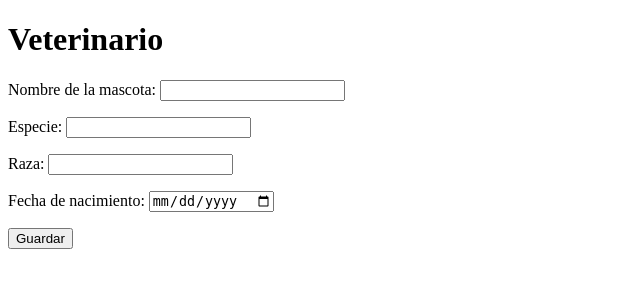
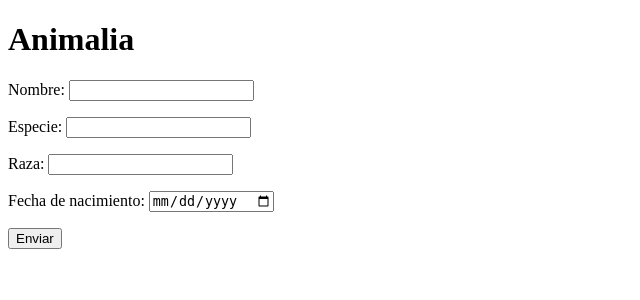
Before and after one commit to yesu95/veterinario, a Django app: a page that uses web/templates/index.html in a window 1280 px wide. Shown: the top 300 px of the page, without its empty margins (0-640 px from the left). Run offline with Django 5.2, Linux system fonts and the light colour scheme; the visitor is signed in with stand-in values (Sample User, id 1).

Commit message:
Actualizacion permisos admin

```diff
--- a/veterinario_core/urls.py
+++ b/veterinario_core/urls.py
@@ -12,7 +12,7 @@ urlpatterns = [
     path("admin/", admin.site.urls),
     path("mascotas/", views.view_pets, name="mascotas"),
     path("mascotas/<int:id_pet>/", views.view_detail, name="detalle"),
-    path("mascotas/añadir/", views.view_create_pet, name="crear_mascota"),
+    path("mascotas/añadir/", views.view_create_pet, name="añadir mascota"),
     # path("mascotas/<int:id_pet>/editar/", views.view_edit_pet, name="editar"),
     # path("mascotas/<int:id_pet>/borrar/", views.view_del_pet, name="borrar"),
 ]
--- a/web/forms.py
+++ b/web/forms.py
@@ -9,7 +9,7 @@ class Petform(forms.ModelForm):
 
         # Para que en los formularios HTML se vean en español
         labels = {
-            "name": "Nombre de la mascota",
+            "name": "Nombre",
             "species": "Especie",
             "breed": "Raza",
             "birth_date": "Fecha de nacimiento",
--- a/web/templates/formulario.html
+++ b/web/templates/formulario.html
@@ -3,6 +3,6 @@
 <form method="POST">
     {% csrf_token %} <!-- ESCUDO ANTI-HACKERS OBLIGATORIO -->
     {{ form.as_p }} <!-- Imprimir todos los inputs en forma de Párrafos -->
-    <button type="submit">Guardar</button>
+    <button type="submit">Enviar</button>
 </form>
 {% endblock %}
--- a/web/templates/index.html
+++ b/web/templates/index.html
@@ -2,8 +2,7 @@
 <html>
 
 <body>
-    <h1>Veterinario</h1>
-    <!-- AQUÍ INYECTAMOS UN AGUJERO NEGRO QUE RELLENARÁN OTROS ARCHIVOS HTML -->
+    <h1>Animalia</h1>
     {% block content %}{% endblock %}
 </body>
 
--- a/web/views.py
+++ b/web/views.py
@@ -7,7 +7,7 @@ from .forms import Petform
 
 """ Vistas de MASCOTAS (PETS)"""
 
-# READ MÚLTIPLE
+# READ MÚLTIPLE PETS
 @login_required
 def view_pets(request):
     if request.user.is_staff:
@@ -16,17 +16,21 @@ def view_pets(request):
         all_pets = Pet.objects.filter(user=request.user)
     return render(request, 'mascotas.html', {'mascotas': all_pets})
 
-# READ INDIVIDUAL
+# READ INDIVIDUAL PET
 @login_required
 def view_detail(request, id_pet):
     pet_select = get_object_or_404(Pet, id=id_pet)
     return render(request, "detalle_mascota.html", {"mascota": pet_select})
 
 
-# CREATE
+# CREATE PET
+""" Si NO es staff, me devuelve a mascotas, SI ES me pinta /añadir """
 @login_required
 def view_create_pet(request):
-    if request.user.is_staff and request.method == "POST":
+    if not request.user.is_staff:
+        return redirect("mascotas")
+
+    if request.method == "POST":
         form = Petform(request.POST)
         if form.is_valid():
             pet = form.save(commit=False)
@@ -39,10 +43,14 @@ def view_create_pet(request):
     return render(request, "formulario.html", {"form": form})
 
 
-# UPDATE
+# UPDATE PET
 @login_required
 def view_edit_pet(request, id_pet):
     old_pet = get_object_or_404(Pet, id=id_pet)
+
+    if not request.user.is_staff:
+        return redirect("mascotas")
+
     if request.user.is_staff and request.method == "POST":
         # Metemos los datos nuevos (POST), pero avisando de que sobreescriban a (instance=old_pet)
         form = Petform(request.POST, instance=old_pet)
@@ -54,9 +62,12 @@ def view_edit_pet(request, id_pet):
     return render(request, "formulario.html", {"form": form})
 
 
-# DELETE
+# DELETE PET
 @login_required
 def view_del_pet(request, id_pet):
+    if not request.user.is_staff:
+        return redirect("mascotas")
+
     if request.user.is_staff:
         pet = get_object_or_404(Pet, id=id_pet)
         if request.method == "POST":
@@ -66,7 +77,7 @@ def view_del_pet(request, id_pet):
 
 """ Vistas de CITAS (APPOINTMENTS)"""
 
-# READ MÚLTIPLE
+# READ CITAS
 @login_required
 def view_appointments(request):
     if request.user.is_staff:
@@ -81,9 +92,11 @@ def view_appointments(request):
 
 """ Vistas de VACUNAS """
 
-# READ MÚLTIPLE
+# READ VACUNAS
 @login_required
 def view_vaccines(request):
+    if not request.user.is_staff:
+        return redirect("mascotas")
     if request.user.is_staff:
         all_vaccines = Vaccines.objects.all()
         return render(
```
Also changed, not shown: web/templates/mascotas.html (+3 -4 lines).
